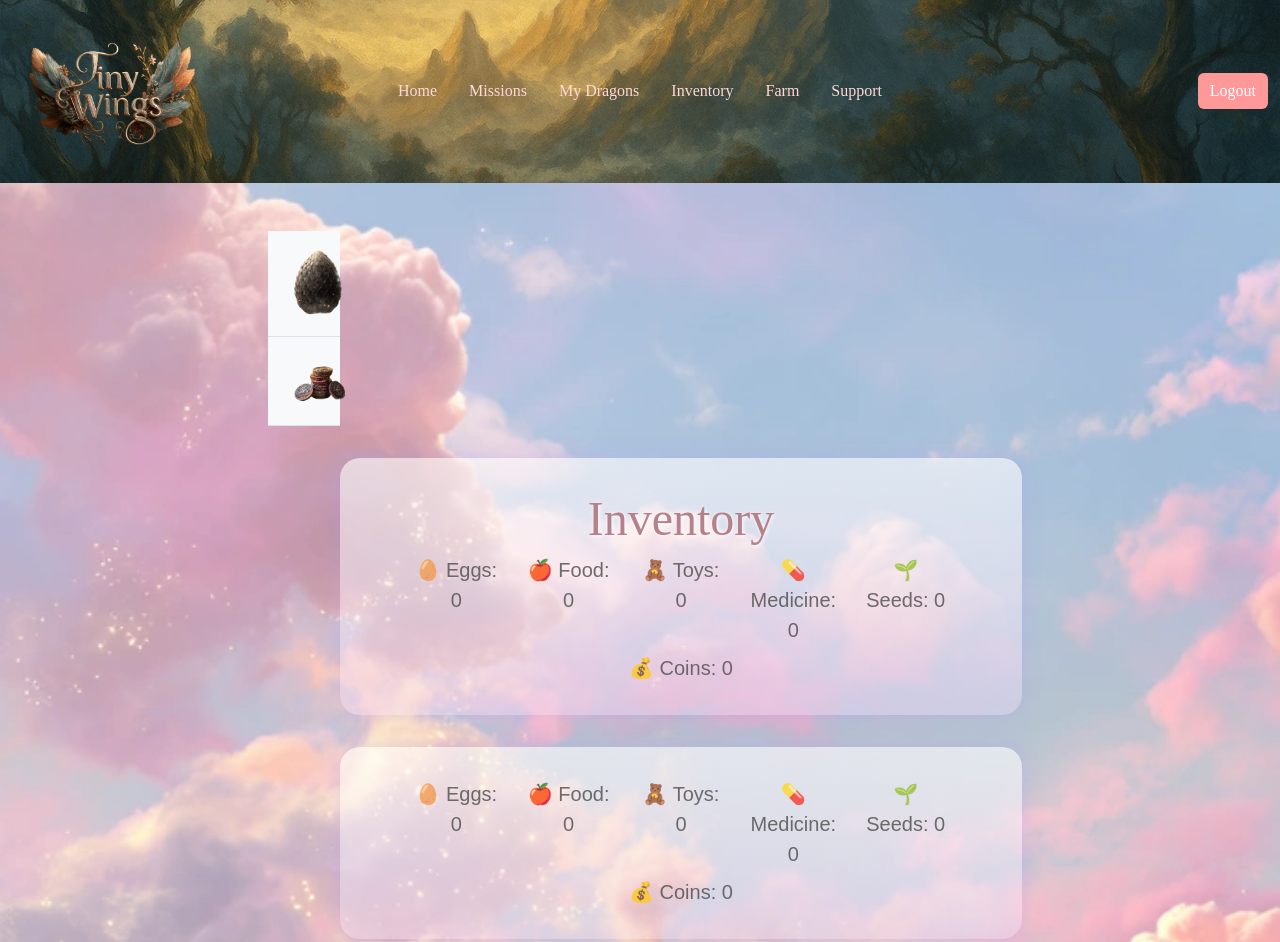
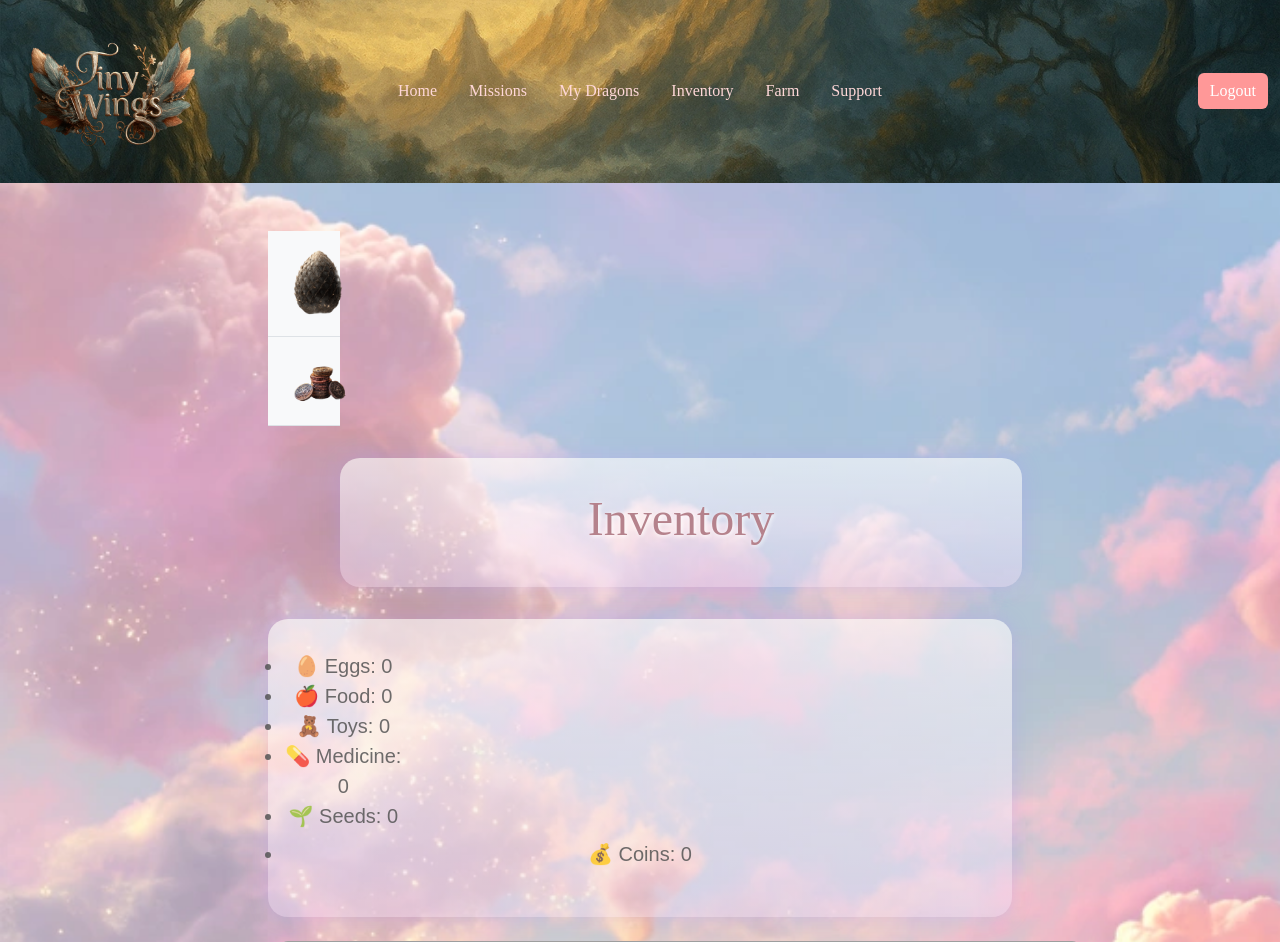
Before and after one commit to Just-Casey-Codes/TinyWings, a Flask app: page /inventory in a window 1280 px wide. Shown: the top 942 px of the page. Run offline with Flask 3, Linux system fonts and the light colour scheme; the visitor is signed in with stand-in values (Sample User, id 1); data comes from the database, SQL or seed files in the repository; some libraries are stand-ins or nearby versions; some web fonts are replaced; grey boxes are pictures that could not be loaded.

Commit message:
update inventory to a list

```diff
--- a/templates/inventory.html
+++ b/templates/inventory.html
@@ -20,23 +20,29 @@
     <div class="col-md-11 main-content">
       <div class="welcome-banner">
   <h1 class="fantasy-welcome">Inventory</h1>
-   <div class="row justify-content-center fantasy-subtext">
-    <div class="col-6 col-md-2">🥚 Eggs: {{ eggs }}</div>
-    <div class="col-6 col-md-2">🍎 Food: {{ food }}</div>
-    <div class="col-6 col-md-2">🧸 Toys: {{ toy }}</div>
-    <div class="col-6 col-md-2">💊 Medicine: {{ meds }}</div>
-    <div class="col-6 col-md-2">🌱 Seeds: {{ seed }}</div>
-    <div class="col-12 mt-2">💰 Coins: {{ coins }}</div>
   </div>
       </div>
         <div class="welcome-banner">
    <div class="row justify-content-center fantasy-subtext">
+       <ul>
+           <li>
     <div class="col-6 col-md-2">🥚 Eggs: {{ eggs }}</div>
+               </li>
+           <li>
     <div class="col-6 col-md-2">🍎 Food: {{ food }}</div>
+           </li>
+           <li>
     <div class="col-6 col-md-2">🧸 Toys: {{ toy }}</div>
+           </li>
+           <li>
     <div class="col-6 col-md-2">💊 Medicine: {{ meds }}</div>
+           </li>
+           <li>
     <div class="col-6 col-md-2">🌱 Seeds: {{ seed }}</div>
+           </li>
+           <li>
     <div class="col-12 mt-2">💰 Coins: {{ coins }}</div>
+       </ul>
   </div>
 </div>
 </div>
```
